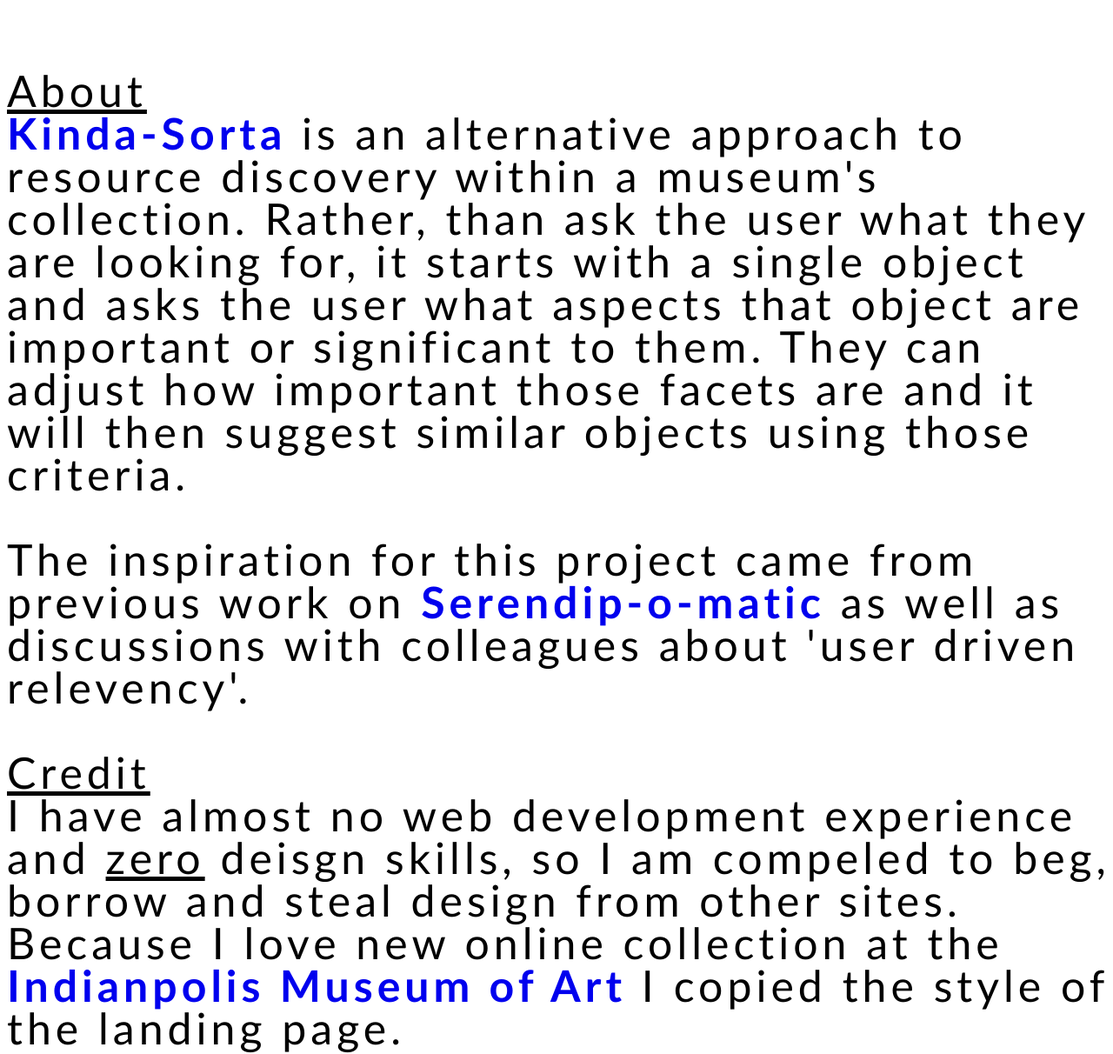
After one commit to moltude/kinda-sorta, a Django app: template kinda_sorta/templates/about.html in a window 1280 px wide. The commit adds this page. Shown: the whole page at 87% size. Run offline with Django 3.2, Linux system fonts and the light colour scheme; the template is opened without the code that fills it, so the values that code supplies are empty; parts of the project's set-up code (start-up, migrations or seed data) failed here and were passed over; some libraries are stand-ins or nearby versions.

Commit message:
added about

```diff
--- a/kinda_sorta/beast/views.py
+++ b/kinda_sorta/beast/views.py
@@ -23,6 +23,8 @@ def index(request):
 	index = random.randint(0, len(bg_imgs)-1)
 	return render(request, 'index.html', {'bg':bg_imgs[index]} )
 
+def about(request):
+	return render(request, 'about.html')
 
 """
 This method was basically copeid and pased from results;
--- a/kinda_sorta/kinda_sorta/urls.py
+++ b/kinda_sorta/kinda_sorta/urls.py
@@ -16,6 +16,7 @@ urlpatterns = patterns('',
     url(r'^query/$', views.query, name='query'),
     url(r'^solr/$', views.solr, name='solr'),
     url(r'^random/$', views.getRandomObject, name='random'),
+    url(r'^about/$', views.about, name='about'),
 
 )
 
--- a/kinda_sorta/static/style.css
+++ b/kinda_sorta/static/style.css
@@ -61,6 +61,17 @@ select {
   line-height: normal;
 }
 
+.about-page-text {
+	font-family: Calibri;
+	font-size: 50px;
+	font-style: normal;
+	font-variant: normal;
+	letter-spacing: 5px;
+	font-weight: 100;
+	line-height: 49px;
+	color: white;
+	text-align: center;
+}
 
 .page-title {
 	font-family: Calibri;
--- /dev/null
+++ b/kinda_sorta/templates/about.html
@@ -0,0 +1,33 @@
+<!-- About Page for KindaSorts -->
+
+<!DOCTYPE html>
+<link rel="stylesheet" href="{{ STATIC_URL }}style.css">
+<html>
+	<head>
+		<link rel="stylesheet" href="//code.jquery.com/ui/1.10.4/themes/smoothness/jquery-ui.css">
+		<script src="//code.jquery.com/jquery-1.10.2.js"></script>
+		<script src="//code.jquery.com/ui/1.10.4/jquery-ui.js"></script>
+		<link rel="stylesheet" href="{{ STATIC_URL }}style.css">
+
+		<title>RAEDA IN FOSSA EST</title>
+	</head>
+	<body>
+		<!-- RAEDA IN FOSSA EST -->
+		<!-- <img src="http://www.dl.ket.org/latin1/images/ch17.jpg"> -->
+		<div style="position: absolute; text-align: full; width=75%; top: 10%">
+			<span class='page-center-span'>
+				<span class='about-page-text' style='color:black; '>
+					<u>About</u>
+					<br>
+					 <b><a href='../'>Kinda-Sorta</a></b> is an alternative approach to resource discovery within a museum's collection. Rather, than ask the user what they are looking for, it starts with a single object and asks the user what aspects that object are important or significant to them. They can adjust how important those facets are and it will then suggest similar objects using those criteria.
+					<br>
+					<br>
+					The inspiration for this project came from previous work on <b><a href='http://serendipomatic.com/'>Serendip-o-matic</a></b> as well as discussions with colleagues about 'user driven relevency'.
+					<br><br>
+					<u>Credit</u>
+					<br>
+					I have almost no web development experience and <u>zero</u> deisgn skills, so I am compeled to beg, borrow and steal design from other sites. Because I love new online collection at the <b><a href='http://collection.imamuseum.org/'>Indianpolis Museum of Art</a></b> I copied the style of the landing page.
+			</span>
+		</div>
+	</body>
+</html>
--- a/kinda_sorta/templates/index.html
+++ b/kinda_sorta/templates/index.html
@@ -24,5 +24,8 @@
 		<div class="search">
 			{% include 'search_box.html' %}
 		</div>
+		<div>
+			<a id="" href="./about" class='text' style="color: white">About this project</a>
+		</div>
 	</body>
 </html>
--- a/kinda_sorta/templates/object_results.html
+++ b/kinda_sorta/templates/object_results.html
@@ -20,7 +20,7 @@ $(function(){
 <!-- Images  -->
 <div id="container" class="masonry js-masonry">
 	{% for object in response.docs.objects %}
-		<a  id="{{object.objNumber}}" href="{{object.objUrl}}" target="blank">
+		<a id="{{object.objNumber}}" href="{{object.objUrl}}" target="blank">
 			<img style='margin-bottom: 20px; border: 2px solid #333; border-color: hsla(0, 0%, 0%, 0.5); border-radius: 5px;' class='object' src="{{object.imgUrl}}" alt="" onError="this.onerror=''; this.style.visibility='hidden';"/>
 		</a>
 	{% endfor %}
```
Also changed, not shown: kinda_sorta/templates/search_box.html (+5 -5 lines), kinda_sorta/db.sqlite3.
